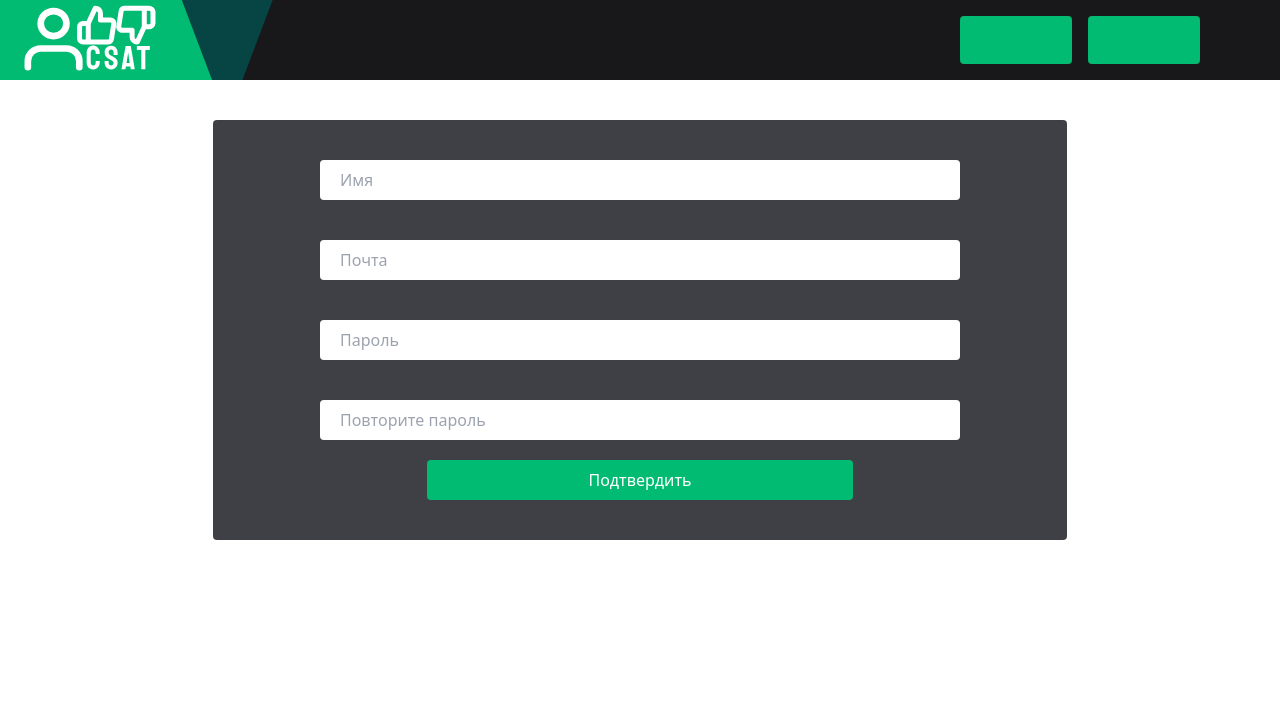
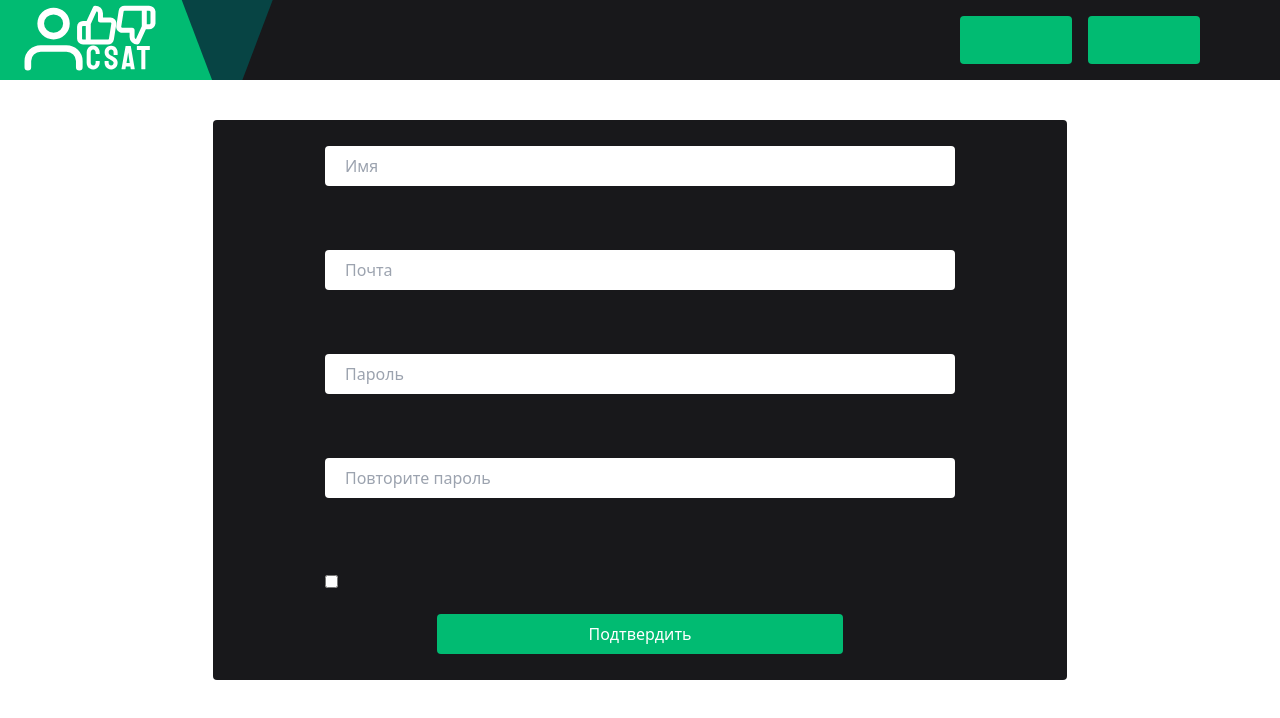
Before and after one commit to Z3f1rka/GriB-CSAT, a Vue app in the folder frontend/: page /login in a window 1280 px wide. Shown: the top 718 px of the page. Built offline with nearby package versions, Linux system fonts and the light colour scheme.

Commit message:
Add register request

```diff
--- a/frontend/package.json
+++ b/frontend/package.json
@@ -9,8 +9,10 @@
     "preview": "vite preview"
   },
   "dependencies": {
+    "axios": "^1.7.7",
     "vue": "^3.4.37",
-    "vue-router": "^4.4.5"
+    "vue-router": "^4.4.5",
+    "zod": "^3.23.8"
   },
   "devDependencies": {
     "@vitejs/plugin-vue": "^5.1.2",
--- a/frontend/src/components/AuthForm.vue
+++ b/frontend/src/components/AuthForm.vue
@@ -1,13 +1,30 @@
 <script setup>
 import { ref } from "vue";
+import { z } from "zod";
+import axios from "axios";
+import router from "../router";
 
 var name = ref("");
 var role = ref(false);
 var email = ref("");
 var password = ref("");
 var password_a = ref("");
+var err_name = ref("");
+var err_email = ref("");
+var err_pass = ref("");
+var err_end_pass = ref("");
+const name_validation = z
+  .string()
+  .max(30, { message: "Максимальная длина имени - 30 символов" });
+const email_validation = z
+  .string()
+  .email({ message: "Неверно указан адрес почты" });
+const password_validation = z.string();
+var can_reg = true;
+var err = ref("");
 
 function data() {
+  can_reg = true;
   console.log(
     name.value,
     email.value,
@@ -15,13 +32,67 @@ function data() {
     password_a.value,
     role.value
   );
+  if (!name_validation.safeParse(name.value).success) {
+    err_name.value = "Максимальная длина имени - 30 символов";
+    can_reg = false;
+  } else {
+    err_name.value = "";
+  }
+  if (name.value == "") {
+    can_reg = false;
+    err_name.value = "Обязательное поле";
+  }
+  if (!email_validation.safeParse(email.value).success) {
+    can_reg = false;
+    err_email.value = "Неправильно указан адрес почты";
+  } else {
+    err_email.value = "";
+  }
+  if (email.value == "") {
+    can_reg = false;
+    err_email.value = "Обязательное поле";
+  }
+  if (password.value == password_a.value) {
+    err_end_pass.value = "";
+  } else {
+    can_reg = false;
+    err_end_pass.value = "Пароли не совпадают";
+  }
+  if (password.value == "") {
+    can_reg = false;
+    err_pass.value = "Обязательное поле";
+  } else {
+    err_pass.value = "";
+  }
+  if (can_reg) {
+    const values = {
+      name: name.value,
+      email: email.value,
+      pswd: password.value,
+      pswd_repeat: password_a.value,
+    };
+    axios
+      .post("127.0.0.1:8080" + "/api/auth/register", values)
+      .then((response) => {
+        err.value = response.data.error;
+        if (err.value) {
+          console.log(err.value);
+        } else {
+          localStorage.setItem("access_token", response.data.access_token);
+          localStorage.setItem("refresh_token", response.data.refresh_token);
+          router.push("/");
+        }
+      });
+  }
 }
 </script>
 
 <template>
-  <div class="bg-zinc-700 h-full w-full rounded pt-5">
-    <div class="grid grid-cols-8 grid-rows-5 items-center">
-      <div class="rounded row-span-1 col-span-6 col-start-2 h-10">
+  <div class="bg-zinc-900 h-2/3 w-full rounded">
+    <div
+      class="grid grid-cols-8 grid-rows-10 items-center h-full w-full gap-10 py-10"
+    >
+      <div class="rounded row-span-1 col-span-6 col-start-2 h-10 w-full">
         <input
           type="text"
           class="w-full h-full px-5 rounded"
@@ -29,7 +100,10 @@ function data() {
           v-model="name"
         />
       </div>
-      <div class="rounded row-span-1 col-span-6 col-start-2 h-10">
+      <div class="h-10 col-span-6 col-start-2">
+        <h1 class="text-main">{{ err_name }}</h1>
+      </div>
+      <div class="rounded row-span-1 col-span-6 col-start-2 h-10 w-full">
         <input
           type="text"
           class="w-full h-full px-5 rounded"
@@ -37,7 +111,10 @@ function data() {
           v-model="email"
         />
       </div>
-      <div class="rounded row-span-1 col-span-6 col-start-2 h-10">
+      <div class="h-10 col-span-6 col-start-2">
+        <h1 class="text-main">{{ err_email }}</h1>
+      </div>
+      <div class="rounded row-span-1 col-span-6 col-start-2 h-10 w-full">
         <input
           type="text"
           class="w-full h-full px-5 rounded"
@@ -45,7 +122,10 @@ function data() {
           v-model="password"
         />
       </div>
-      <div class="rounded row-span-1 col-span-6 col-start-2 h-10">
+      <div class="h-10 col-span-6 col-start-2">
+        <h1 class="text-main">{{ err_pass }}</h1>
+      </div>
+      <div class="rounded row-span-1 col-span-6 col-start-2 h-10 w-full">
         <input
           type="text"
           class="w-full h-full px-5 rounded"
@@ -53,7 +133,15 @@ function data() {
           v-model="password_a"
         />
       </div>
-      <div class="rounded row-span-1 col-span-4 col-start-3 h-10 bg-main mb-10">
+      <div class="h-10 col-span-6 col-start-2">
+        <h1 class="text-main">{{ err_end_pass }}</h1>
+      </div>
+      <div class="col-span-6 col-start-2">
+        <input type="checkbox" v-model="role" />
+      </div>
+      <div
+        class="rounded row-span-1 col-span-4 col-start-3 h-10 w-full bg-main"
+      >
         <button
           class="w-full h-full px-5 rounded text-white text-center"
           @click="data"
```
Also changed, not shown: 1 other file (tests, documents, lock files or other folders).
